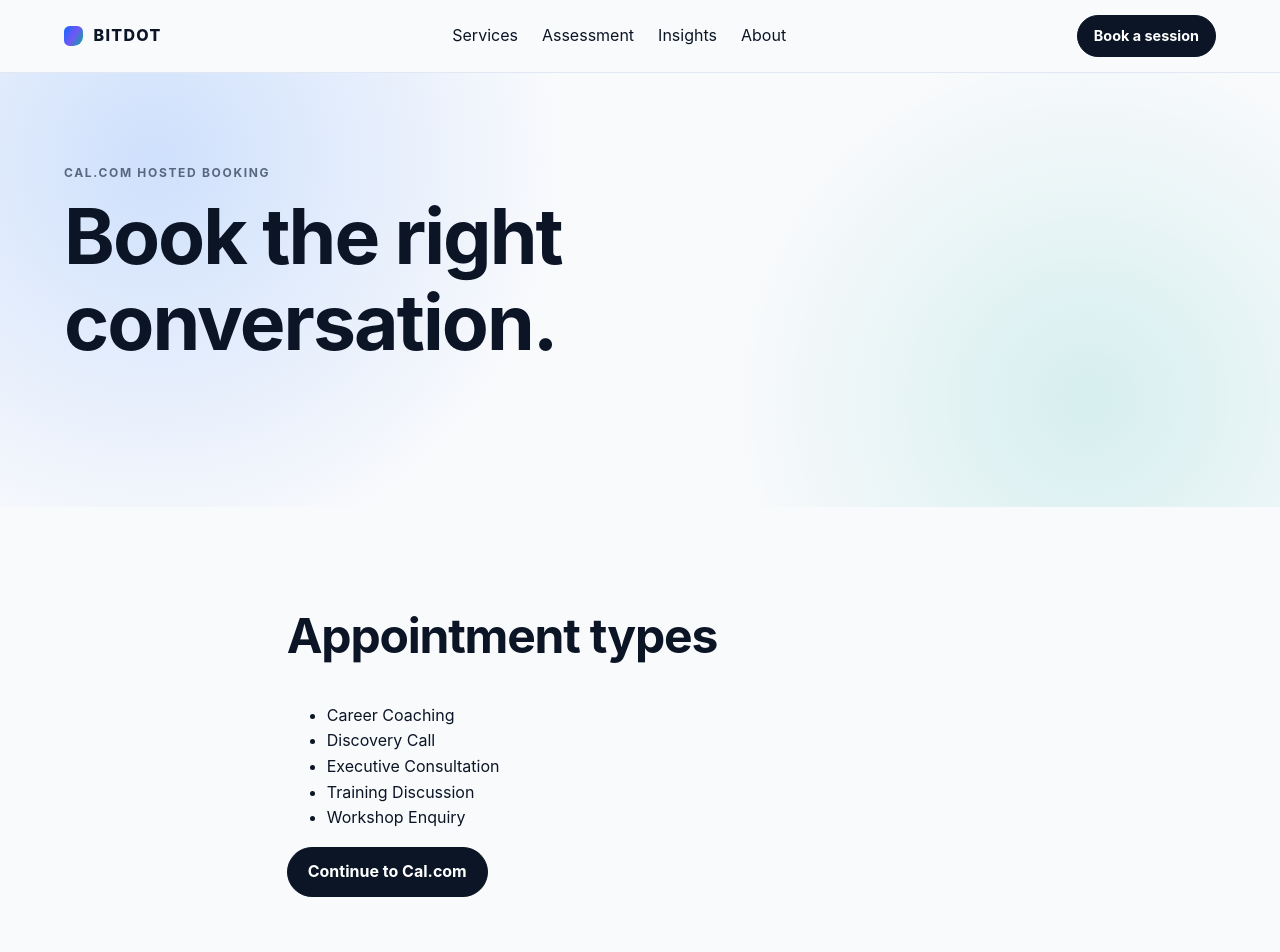
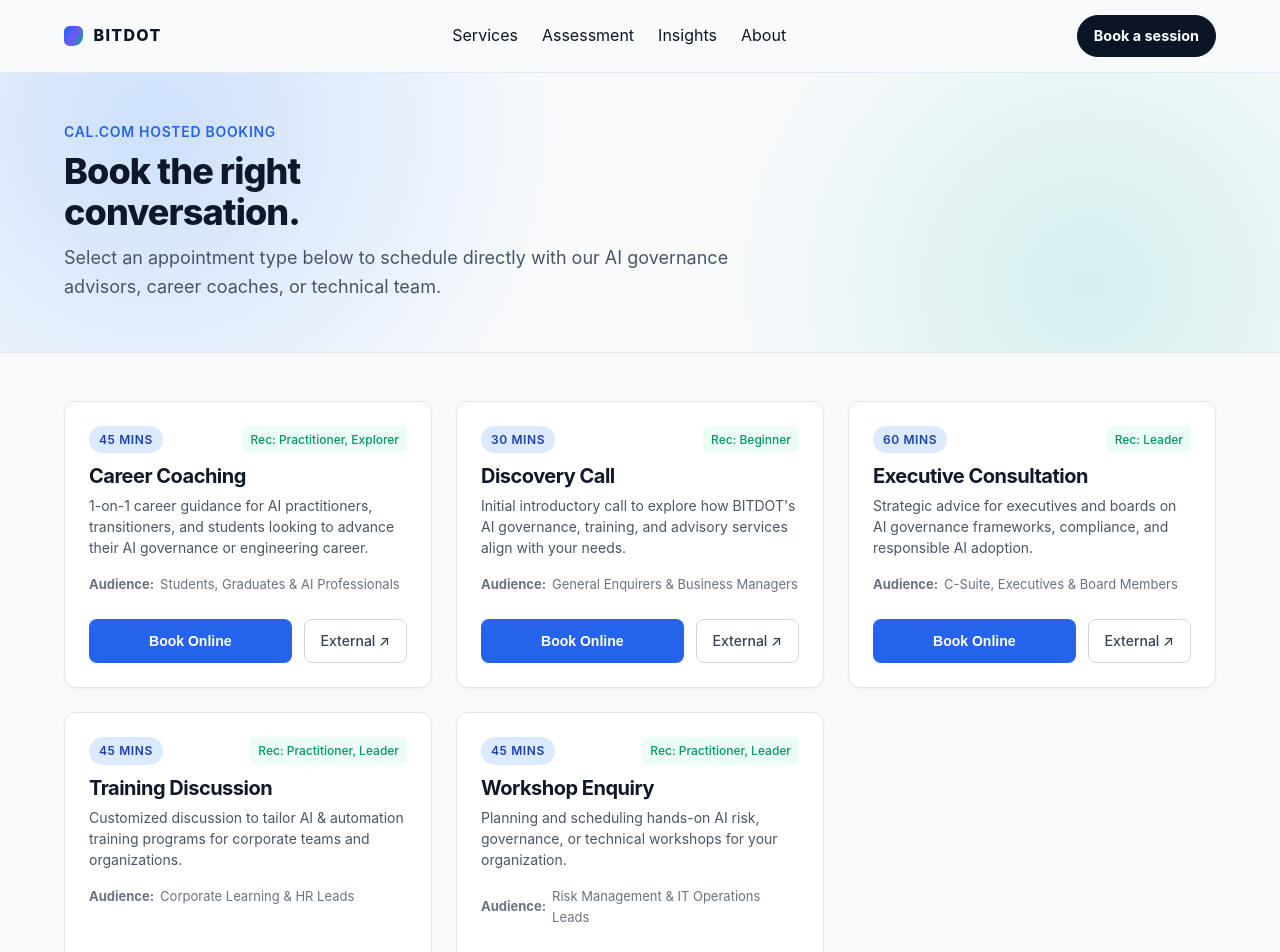
Before and after one commit to sandrafranco16/Capstone-Project-G-8, a Next.js app: page /booking in a window 1280 px wide. Shown: the top 952 px of the page. Built offline with nearby package versions, Linux system fonts and the light colour scheme; no server answers.

Commit message:
feat(booking): enhance /booking page route with interactive embed and URL pre-filling

```diff
--- a/src/app/booking/page.tsx
+++ b/src/app/booking/page.tsx
@@ -1,37 +1,73 @@
 import type { Metadata } from "next";
 
 import { Container } from "@/components/ui/container";
+import { AppointmentList } from "@/components/booking/AppointmentList";
 import { bookingConfig } from "@/features/booking/config";
+import type { CalBookingOptions } from "@/features/booking/types";
 
-export const metadata: Metadata = { title: "Book a Consultation" };
+export const metadata: Metadata = {
+  title: "Book a Consultation | BITDOT",
+  description:
+    "Schedule a 1-on-1 consultation with BITDOT AI governance, career coaching, executive advisory, and technical training experts.",
+};
 
-export default function BookingPage() {
+interface BookingPageProps {
+  searchParams: Promise<{
+    type?: string;
+    email?: string;
+    name?: string;
+    notes?: string;
+  }>;
+}
+
+export default async function BookingPage({ searchParams }: BookingPageProps) {
+  const params = await searchParams;
+
+  const prefillOptions: CalBookingOptions = {
+    email: params.email,
+    name: params.name,
+    notes: params.notes,
+  };
+
   return (
     <>
-      <header className="page-header">
+      <header className="page-header" style={{ padding: "3rem 0 2rem", backgroundColor: "#f8fafc", borderBottom: "1px solid #e2e8f0" }}>
         <Container>
-          <p className="eyebrow">{bookingConfig.provider}</p>
-          <h1>Book the right conversation.</h1>
+          <p className="eyebrow" style={{ color: "#2563eb", fontWeight: 600, fontSize: "0.875rem", textTransform: "uppercase", letterSpacing: "0.05em", marginBottom: "0.5rem" }}>
+            {bookingConfig.provider}
+          </p>
+          <h1 style={{ fontSize: "2.25rem", fontWeight: 800, color: "#0f172a", marginBottom: "0.75rem" }}>
+            Book the right conversation.
+          </h1>
+          <p style={{ fontSize: "1.125rem", color: "#475569", maxWidth: "42rem" }}>
+            Select an appointment type below to schedule directly with our AI governance advisors, career coaches, or technical team.
+          </p>
         </Container>
       </header>
-      <section className="section">
-        <Container className="prose">
-          <h2>Appointment types</h2>
-          <ul>
-            {bookingConfig.appointmentTypes.map((type) => (
-              <li key={type.id}>{type.title}</li>
-            ))}
-          </ul>
-          {bookingConfig.url ? (
-            <a className="button" href={bookingConfig.url} rel="noreferrer">
-              Continue to Cal.com
-            </a>
-          ) : (
-            <p className="notice">
-              Add the approved Cal.com URL to `NEXT_PUBLIC_CALCOM_URL` before enabling
-              booking links.
-            </p>
-          )}
+
+      <section className="section" style={{ padding: "3rem 0" }}>
+        <Container>
+          {params.email || params.notes ? (
+            <div
+              style={{
+                marginBottom: "2rem",
+                padding: "1rem 1.25rem",
+                backgroundColor: "#eff6ff",
+                borderRadius: "0.5rem",
+                border: "1px solid #bfdbfe",
+                color: "#1e40af",
+                fontSize: "0.875rem",
+              }}
+            >
+              ℹ️ Your details ({params.name || params.email}) have been pre-filled from your previous step.
+            </div>
+          ) : null}
+
+          <AppointmentList
+            appointmentTypes={bookingConfig.appointmentTypes}
+            initialSelectedId={params.type}
+            prefillOptions={prefillOptions}
+          />
         </Container>
       </section>
     </>
```
